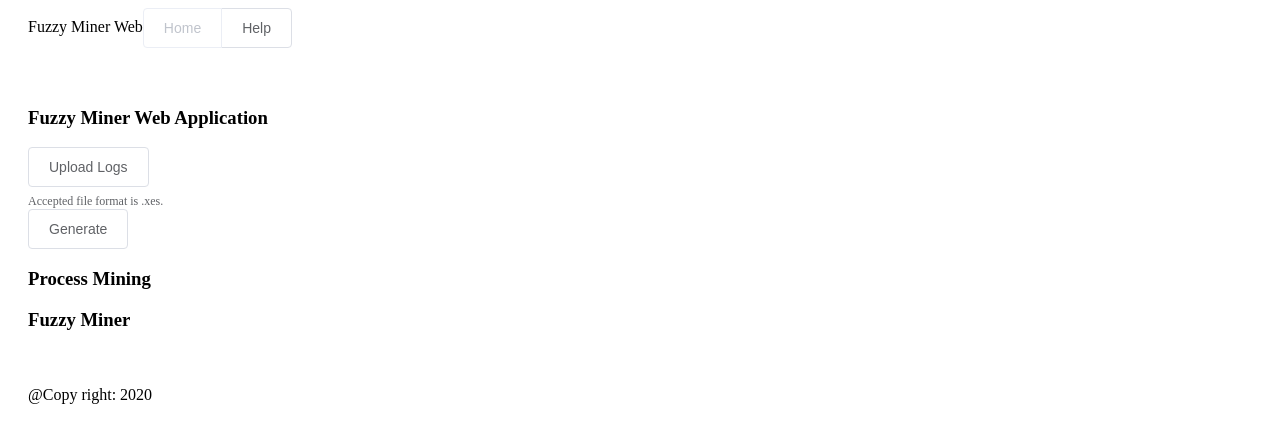
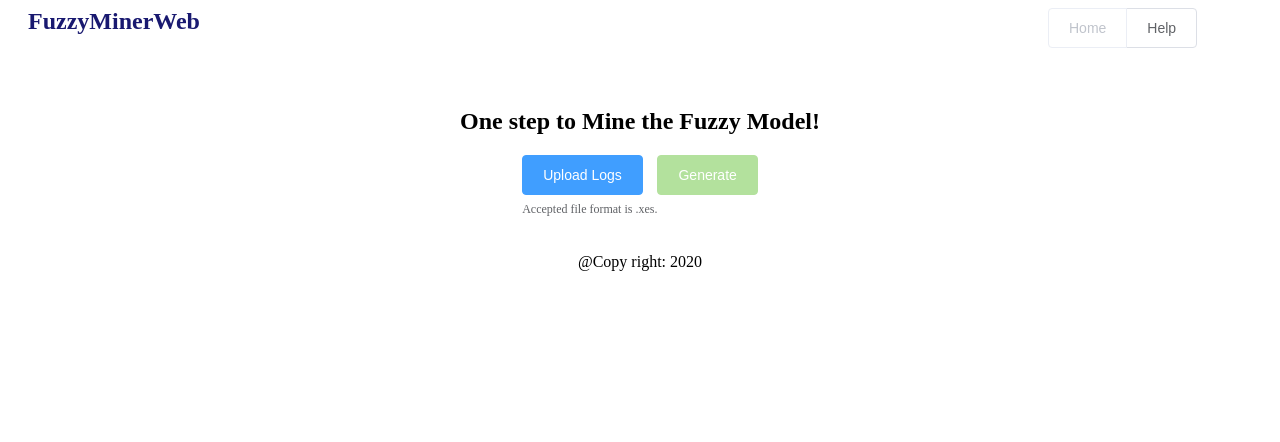
Before and after one commit to fnc11/FuzzyMiner, a Vue app in the folder miner-web/: page /#/ in a window 1280 px wide. Shown: the top 442 px of the page. Built offline with nearby package versions, Linux system fonts and the light colour scheme.

Commit message:
Home page layout changes

```diff
--- a/miner-web/src/App.vue
+++ b/miner-web/src/App.vue
@@ -2,16 +2,28 @@
     <div id="app">
         <el-container>
             <el-header>
-                <label>Fuzzy Miner Web</label>
-                <el-button-group>
-                    <el-button :disabled="$route.name === 'Home'" @click="$router.push({path: '/'})">Home</el-button>
-                    <el-button :disabled="$route.name === 'Help'" @click="$router.push({path: '/help'})">Help</el-button>
-                </el-button-group>
+                <el-row class="row-bg">
+                    <el-col :span="20">
+                        <div class="grid-content bg-purple-dark">
+                            <label>FuzzyMinerWeb</label>
+                        </div>
+                    </el-col>
+                    <el-col :span="4">
+                        <el-button-group>
+                            <el-button :disabled="$route.name === 'Home'" @click="$router.push({path: '/'})">Home
+                            </el-button>
+                            <el-button :disabled="$route.name === 'Help'" @click="$router.push({path: '/help'})">
+                                Help
+                            </el-button>
+                        </el-button-group>
+                    </el-col>
+                </el-row>
             </el-header>
+
             <el-main>
-                <router-view />
+                <router-view/>
             </el-main>
-            <el-footer>
+            <el-footer class="fluid-container footer">
                 <p>@Copy right: 2020</p>
             </el-footer>
         </el-container>
@@ -27,4 +39,18 @@
 </script>
 
 <style scoped>
+    .grid-content{
+        font-family: "Sitka Heading";
+        font-size: x-large;
+        color: midnightblue;
+        font-weight: bold;
+
+    }
+    .fluid-container.footer {
+        margin-bottom: 0;
+    }
+
+    .fluid-container.footer > *:last-child {
+        text-align: center;
+    }
 </style>
--- a/miner-web/src/components/Home.vue
+++ b/miner-web/src/components/Home.vue
@@ -1,7 +1,11 @@
 <template>
     <div>
         <div>
-            <h3>Fuzzy Miner Web Application</h3>
+            <el-row class="banner-content">
+                <h1>One step to Mine the Fuzzy Model!</h1>
+            </el-row>
+            <el-row type="flex" justify="center">
+                <el-col span="2.5">
                     <el-upload
                             ref="upload"
                             action=""
@@ -9,22 +13,29 @@
                             accept=".xes"
                             :http-request="upload"
                             :auto-upload="true">
-                <el-button>Upload Logs</el-button>
+
+                        <el-button type="primary">Upload Logs</el-button>
                         <div slot="tip" class="el-upload__tip">Accepted file format is .xes.</div>
                     </el-upload>
-            <el-button @click="generate">Generate</el-button>
+                </el-col>
+                <el-col span="2.5">
+                    <el-button type="success" @click="generate" disabled>Generate</el-button>
+                </el-col>
+            </el-row>
         </div>
+        <!--
         <div>
             <h3>Process Mining</h3>
         </div>
         <div>
             <h3>Fuzzy Miner</h3>
         </div>
+        -->
     </div>
 </template>
 
 <script>
-    import { upload } from "@/api/home";
+    import {upload} from "@/api/home";
 
     export default {
         name: "Home",
@@ -43,4 +54,7 @@
 </script>
 
 <style scoped>
+    .banner-content{
+        text-align: center;
+    }
 </style>
```
Lines whose indentation alone changed are shown as unchanged.
